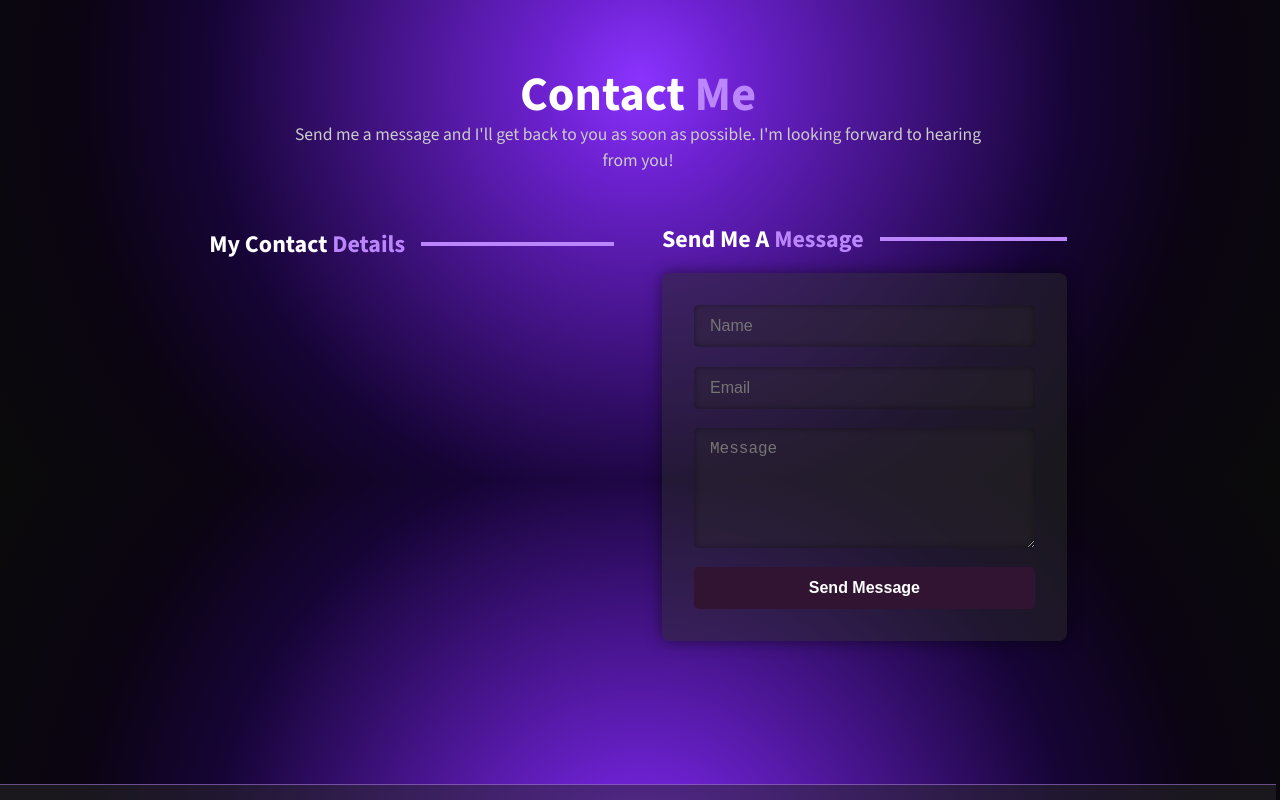
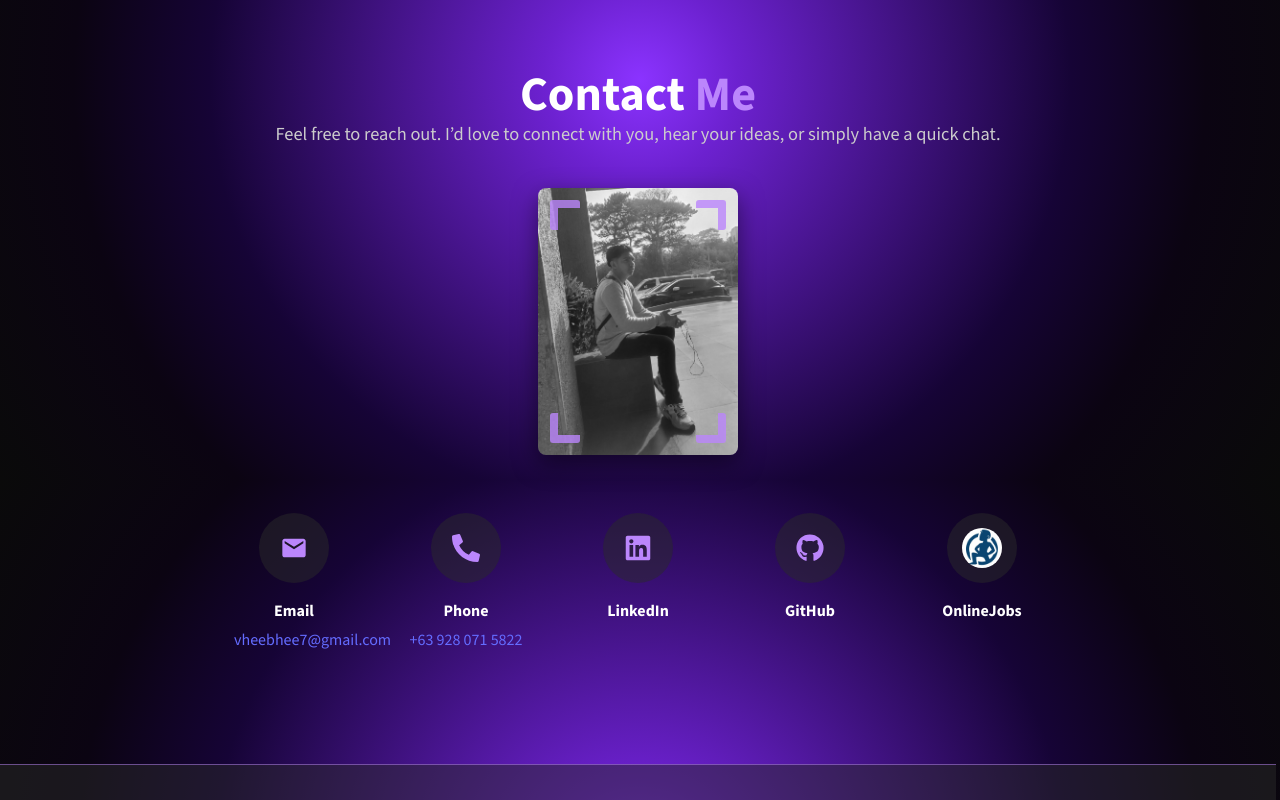
Before and after one commit to VheeeeeeeeeJhay/vincent-james-beato-portfolio, a React (Vite) app: page / in a window 1280 px wide. Shown: the part 3520-4320 px from the top of the page. Built offline with nearby package versions, Linux system fonts and the light colour scheme.

Commit message:
refactor: changes in contact me section

```diff
--- a/src/pages/Contact/Contact.jsx
+++ b/src/pages/Contact/Contact.jsx
@@ -1,122 +1,80 @@
-import ContactStyles from "./Contact.module.css"
-import Vhee from "../../assets/about_me.jpg"
-import useMediaQuery from "../../hooks/useMediaQuery"
-import { FaMapPin } from "react-icons/fa";
+import ContactStyles from "./Contact.module.css";
+import Vhee from "../../assets/about_me.jpg";
+import { MdEmail } from "react-icons/md";
 import { FaPhoneAlt } from "react-icons/fa";
-import { MdEmail } from "react-icons/md";
+import { FaLinkedin } from "react-icons/fa";
+import onlinejobs from "../../assets/onlinejobs.jpeg";
+import { FaGithub } from "react-icons/fa";
 
 function Contact() {
-    const isMobile = useMediaQuery(600)
+    return (
+        <section className={ContactStyles.section}>
+            <h1
+                className={ContactStyles.section_header}
+                data-aos="fade-up"
+                data-aos-duration="1000"
+            >
+                Contact <span>Me</span>
+            </h1>
 
-    return (
-        <>
-            <div className={ContactStyles.section}>
-                <h1 className={ContactStyles.section_header}
+            <div
+                className={ContactStyles.container_1}
                 data-aos="fade-up"
-                data-aos-anchor-placement="top-center"
-                data-aos-duration="1000">Contact&nbsp;<span>Me</span></h1>
-
-                <div className={ContactStyles.container_1}
-                data-aos="fade-up"
-                data-aos-anchor-placement="top-center"
-                data-aos-duration="1500"
-                data-aos-delay="100">
-                    <p>Send me a message and I'll get back to you as soon as possible. I'm looking forward to hearing from you!</p>
+                data-aos-duration="1200"
+                data-aos-delay="100"
+            >
+                <p>Feel free to reach out. I’d love to connect with you, hear your ideas, or simply have a quick chat.</p>
             </div>
 
-                {isMobile ? (
-                    <div className={ContactStyles.container_2}
-                    data-aos="fade-up"
-                    data-aos-anchor-placement="top-center"
-                    data-aos-duration="1500"
+            {/* === Image Section === */}
+            <div
+                className={ContactStyles.img_wrapper}
+                data-aos="zoom-in"
+                data-aos-duration="1000"
                 data-aos-delay="200"
             >
-                    <div className={ContactStyles.img_container}>
-                        {/* <img src={Vhee} alt="Vhee" className={ContactStyles.contact_img} />
+                <img src={Vhee} alt="Vhee" className={ContactStyles.contact_img} />
                 <div className={ContactStyles.box}>
                     <div className={`${ContactStyles.img_corner} ${ContactStyles.img_corner_border_1}`}></div>
                     <div className={`${ContactStyles.img_corner} ${ContactStyles.img_corner_border_2}`}></div>
                     <div className={`${ContactStyles.img_corner} ${ContactStyles.img_corner_border_3}`}></div>
                     <div className={`${ContactStyles.img_corner} ${ContactStyles.img_corner_border_4}`}></div>
-                        </div> */}
-                        <div className={ContactStyles.h3_divider_2}>
-                            <h3>My Contact <span className={ContactStyles.span_2}>Details</span></h3>
-                            <span className={ContactStyles.divider_2}></span>
-                        </div>
-
-                        <div className={ContactStyles.contact_info}>
-                            <p><FaMapPin style={{color: "#bb86fc"}} /> &nbsp;Itogon, Benguet and Baguio City, Philippines</p>
-                            <p><FaPhoneAlt style={{color: "#bb86fc"}} /> &nbsp;+63 928 071 5822</p>
-                            <p><MdEmail style={{color: "#bb86fc"}} /> &nbsp;vheebhee7@gmail.com</p>
                 </div>
             </div>
 
-                    <div className={ContactStyles.contact_form}
-                    data-aos="fade-up"
-                    data-aos-anchor-placement="top-center"
-                    data-aos-duration="1500"
-                    data-aos-delay="200"
-                    >
-                       <div className={ContactStyles.form}>
-                            <div className={ContactStyles.h3_divider_2}>
-                                <h3>Send Me A <span className={ContactStyles.span_2}>Message</span></h3>
-                                <span className={ContactStyles.divider_2}></span>
+            {/* === Contact Icons === */}
+            <div className={ContactStyles.icon_grid}>
+                <div className={ContactStyles.contact_item}>
+                    <div className={ContactStyles.icon_circle}><MdEmail /></div>
+                    <p>Email</p>
+                    <a href="mailto:vheebhee7@gmail.com">vheebhee7@gmail.com</a>
                 </div>
-                            <form action="">
-                                <input type="text" placeholder="Name" />
-                                <input type="email" placeholder="Email" />
-                                <textarea placeholder="Message"></textarea>
-                                <button type="submit">Send Message</button>
-                            </form>
+                <div className={ContactStyles.contact_item}>
+                    <div className={ContactStyles.icon_circle}><FaPhoneAlt /></div>
+                    <p>Phone</p>
+                    <a href="tel:+639280715822">+63 928 071 5822</a>
                 </div>
+                <a href="https://linkedin.com/in/vincent-james-beato-8a2818351" target="_blank" rel="noopener noreferrer" className={ContactStyles.contact_link}>
+                    <div className={ContactStyles.contact_item}>
+                        <div className={ContactStyles.icon_circle}><FaLinkedin /></div>
+                        <p>LinkedIn</p>
                     </div>
+                </a>
+                <a href="https://github.com/VheeeeeeeeeJhay" target="_blank" rel="noopener noreferrer" className={ContactStyles.contact_link}>
+                    <div className={ContactStyles.contact_item}>
+                        <div className={ContactStyles.icon_circle}><FaGithub /></div>
+                        <p>GitHub</p>
                     </div>
-                ) : (
-                    <div className={ContactStyles.container_2}
-                    >
-                        <div className={ContactStyles.img_container}
-                        data-aos="fade-down-right"
-                        data-aos-anchor-placement="top-center"
-                        data-aos-duration="1500"
-                        data-aos-delay="200"
-                        >
-                            {/* <img src={Vhee} alt="Vhee" className={ContactStyles.contact_img} />
-                            <div className={ContactStyles.box}>
-                                <div className={`${ContactStyles.img_corner} ${ContactStyles.img_corner_border_1}`}></div>
-                                <div className={`${ContactStyles.img_corner} ${ContactStyles.img_corner_border_2}`}></div>
-                                <div className={`${ContactStyles.img_corner} ${ContactStyles.img_corner_border_3}`}></div>
-                                <div className={`${ContactStyles.img_corner} ${ContactStyles.img_corner_border_4}`}></div>
-                            </div> */}
-                            <div className={ContactStyles.h3_divider_2}>
-                                <h3>My Contact <span className={ContactStyles.span_2}>Details</span></h3>
-                                <span className={ContactStyles.divider_2}></span>
+                </a>
+                <a href="https://onlinejobs.ph/jobseekers/info/4308174" target="_blank" rel="noopener noreferrer" className={ContactStyles.contact_link}>
+                    <div className={ContactStyles.contact_item}>
+                        <div className={ContactStyles.icon_circle}><img src={onlinejobs} alt="OnlineJobs" /></div>
+                        <p>OnlineJobs</p>
                     </div>
+                </a>
             </div>
-
-                        <div className={ContactStyles.contact_form}
-                        data-aos="fade-down-left"
-                        data-aos-anchor-placement="top-center"
-                        data-aos-duration="1500"
-                        data-aos-delay="200"
-                        >
-                            <div className={ContactStyles.form}>
-                                <div className={ContactStyles.h3_divider_2}>
-                                    <h3>Send Me A <span className={ContactStyles.span_2}>Message</span></h3>
-                                    <span className={ContactStyles.divider_2}></span>
-                                </div>
-                                <form action="">
-                                    <input type="text" placeholder="Name" />
-                                    <input type="email" placeholder="Email" />
-                                    <textarea placeholder="Message"></textarea>
-                                    <button type="submit">Send Message</button>
-                                </form>
-                            </div>
-                        </div>
-                    </div>
-                )}
-            </div>
-        </>
-    )
+        </section>
+    );
 }
 
-export default Contact
+export default Contact;
--- a/src/pages/Contact/Contact.module.css
+++ b/src/pages/Contact/Contact.module.css
@@ -1,93 +1,30 @@
-/* === General Section Styling === */
 .section {
     padding: 10% 0;
 }
-
 .section_header {
     font-size: 3rem;
     text-align: center;
-    padding-top: 2rem;
     color: #fff;
-    margin: 0;
-    padding: 0;
 }
-
 .section_header span {
     color: #bb86fc;
 }
 
-/* === Container Blocks === */
-.container_1,
-.container_2 {
-    padding: 0 8%;
-    /* max-width: 1400px; */
-    margin: auto;
+.container_1 {
+    text-align: center;
+    margin-bottom: 2.5rem;
+}
+.container_1 p {
+    color: #ccc;
+    font-size: 1.15rem;
 }
 
-.container_1 {
-    margin-bottom: 3rem;
-}
-
-.container_2 {
-    display: grid;
-    grid-template-columns: 1fr 1fr;
-    gap: 3rem;
-    align-items: center;
-}
-
-@media (max-width: 950px) {
-    .container_2 {
-        grid-template-columns: 1fr;
-    }
-}
-
-/* === Headings with Divider === */
-.h3_divider,
-.h3_divider_2,
-.h3_divider_3 {
-    display: flex;
-    align-items: center;
-    gap: 1rem;
-    margin-bottom: 1rem;
-}
-
-.h3_divider h3,
-.h3_divider_2 h3,
-.h3_divider_3 h3 {
-    font-size: 1.5rem;
-    color: #fff;
-    margin: 0;
-    white-space: nowrap;
-}
-
-.divider,
-.divider_2 {
-    flex-grow: 1;
-    border-bottom: 4px solid #bb86fc;
-}
-
-.span,
-.span_2 {
-    color: #bb86fc;
-}
-
-/* === Intro Paragraph === */
-.container_1 p {
-    color: #ccc;
-    text-align: center;
-    font-size: 1.1rem;
-    max-width: 700px;
-    margin: 0 auto;
-}
-
-/* === Contact Image Box === */
-.img_container {
+/* === Image Wrapper Centered === */
+.img_wrapper {
     position: relative;
-    aspect-ratio: 3/4;
-    width: 100%;
-    /* max-width: 450px; */
-    height: 450px;
-    margin: auto;
+    width: 200px;
+    aspect-ratio: 3 / 4;
+    margin: 0 auto 3rem;
 }
 
 .contact_img {
@@ -98,16 +35,15 @@
     filter: grayscale(100%);
     border-radius: 8px;
     box-shadow: 0 8px 24px rgba(0, 0, 0, 0.5);
+    transition: filter 0.4s ease;
     z-index: 2;
-    transition: filter 0.4s ease;
 }
 
 .contact_img:hover {
     filter: grayscale(0%);
-    cursor: pointer;
 }
 
-/* === Corner Borders === */
+/* === Decorative Corners === */
 .box {
     position: absolute;
     top: 0;
@@ -119,136 +55,139 @@
 }
 
 .img_corner {
+    width: 30px;
+    height: 30px;
     position: absolute;
-    width: 40px;
-    height: 40px;
     z-index: 4;
-    margin: 1rem;
+    margin: 0.75rem;
     opacity: 0.8;
-    transition: opacity 0.3s;
-}
-
-.img_corner:hover {
-    opacity: 1;
 }
 
 .img_corner_border_1 {
     top: 0;
     left: 0;
-    border: 10px solid transparent;
-    border-left-color: #bb86fc;
-    border-top-color: #bb86fc;
-    border-radius: 5px;
+    border-top: 8px solid #bb86fc;
+    border-left: 8px solid #bb86fc;
+    border-radius: 3px;
 }
 .img_corner_border_2 {
     top: 0;
     right: 0;
-    border: 10px solid transparent;
-    border-right-color: #bb86fc;
-    border-top-color: #bb86fc;
-    border-radius: 5px;
+    border-top: 8px solid #bb86fc;
+    border-right: 8px solid #bb86fc;
+    border-radius: 3px;
 }
 .img_corner_border_3 {
     bottom: 0;
     left: 0;
-    border: 10px solid transparent;
-    border-left-color: #bb86fc;
-    border-bottom-color: #bb86fc;
-    border-radius: 5px;
+    border-bottom: 8px solid #bb86fc;
+    border-left: 8px solid #bb86fc;
+    border-radius: 3px;
 }
 .img_corner_border_4 {
     bottom: 0;
     right: 0;
-    border: 10px solid transparent;
-    border-right-color: #bb86fc;
-    border-bottom-color: #bb86fc;
-    border-radius: 5px;
+    border-bottom: 8px solid #bb86fc;
+    border-right: 8px solid #bb86fc;
+    border-radius: 3px;
 }
 
-/* === Contact Form === */
-.contact_form {
-    width: 100%;
-    margin-bottom: 10%;
+/* === Icon Grid === */
+.icon_grid {
+    display: flex;
+    flex-wrap: wrap;
+    justify-content: center;
+    gap: 2rem;
+    padding: 0 1.5rem;
 }
 
-.contact_form form {
-    background-color: rgba(43, 42, 42, 0.5);
-    padding: 2rem;
-    border-radius: 8px;
-    box-shadow: 0 0 15px rgba(0,0,0,0.5);
-    display: flex;
-    flex-direction: column;
-    gap: 1.2rem;
+/* === Contact Link === */
+.contact_link {
+    text-decoration: none;
+    color: inherit;
+    transition: transform 0.3s ease;
+    display: block;
 }
 
-.contact_form input,
-.contact_form textarea {
-    background-color: rgba(43, 42, 42, 0.3);
-    border: none;
-    border-radius: 5px;
-    padding: 0.75rem 1rem;
-    color: #fff;
-    font-size: 1rem;
-    box-shadow: inset 0 0 6px rgba(0,0,0,0.4);
-    transition: outline 0.2s ease;
+.contact_link:hover {
+    transform: translateY(-5px);
 }
 
-.contact_form input:focus,
-.contact_form textarea:focus {
-    outline: 2px solid #bb86fc;
+/* === Icon Item === */
+.contact_item {
+    text-align: center;
+    width: 140px;
+    cursor: pointer;
+    padding: 10px;
+    border-radius: 8px;
+    transition: background-color 0.3s ease;
 }
 
-.contact_form textarea {
-    min-height: 120px;
-    resize: vertical;
+.contact_item:hover {
+    background-color: rgba(187, 134, 252, 0.1);
 }
 
-/* === Button === */
-.contact_form button {
-    background: #311432;
-    color: white;
-    font-weight: bold;
-    padding: 0.75rem;
-    border: none;
-    border-radius: 5px;
-    font-size: 1rem;
-    cursor: pointer;
+.icon_circle {
+    width: 70px;
+    height: 70px;
+    border-radius: 50%;
+    background-color: rgba(43, 42, 42, 0.5);
+    color: #bb86fc;
+    display: flex;
+    justify-content: center;
+    align-items: center;
+    font-size: 1.75rem;
+    margin: 0 auto 1rem;
     transition: all 0.3s ease;
 }
 
-.contact_form button:hover {
-    background: #4d0f28;
+.icon_circle:hover {
+    background-color: rgba(68, 28, 68, 0.5);
+    color: #fff;
+    transform: scale(1.05);
 }
 
-/* === Responsive Design === */
+.icon_circle img {
+    width: 40px;
+    height: 40px;
+    object-fit: contain;
+    border-radius: 50%;
+}
+
+.contact_item p {
+    font-weight: bold;
+    color: #fff;
+    margin-bottom: 0.3rem;
+}
+
+.contact_item p {
+    color: #fff;
+    margin-top: 0.5rem;
+    font-size: 1rem;
+    transition: color 0.3s ease;
+}
+
+.contact_link:hover .contact_item p {
+    color: #bb86fc;
+}
+
+/* === Mobile Fixes === */
 @media (max-width: 600px) {
-    section {
-        padding: 25% 0;
+    .section_header {
+        font-size: 2.3rem;
     }
 
-    .container_1 ,
-    .container_2 {
-        padding: 0;
+    .img_wrapper {
+        width: 150px;
     }
 
-    .section_header {
-        font-size: 2rem;
+    .icon_grid {
+        gap: 1.5rem;
     }
 
-    .contact_form {
-        padding: 1rem;
-    }
-
-    .divider_2>h3 {
-        font-size: .75rem;
-    }
-
-    .img_container {
-        width: 50vw;
-        height: 35vh;
-    }
-
-    .container_2 {
-        gap: 0;
+    .icon_circle {
+        width: 60px;
+        height: 60px;
+        font-size: 1.5rem;
     }
 }
```
Lines whose indentation alone changed are shown as unchanged.
